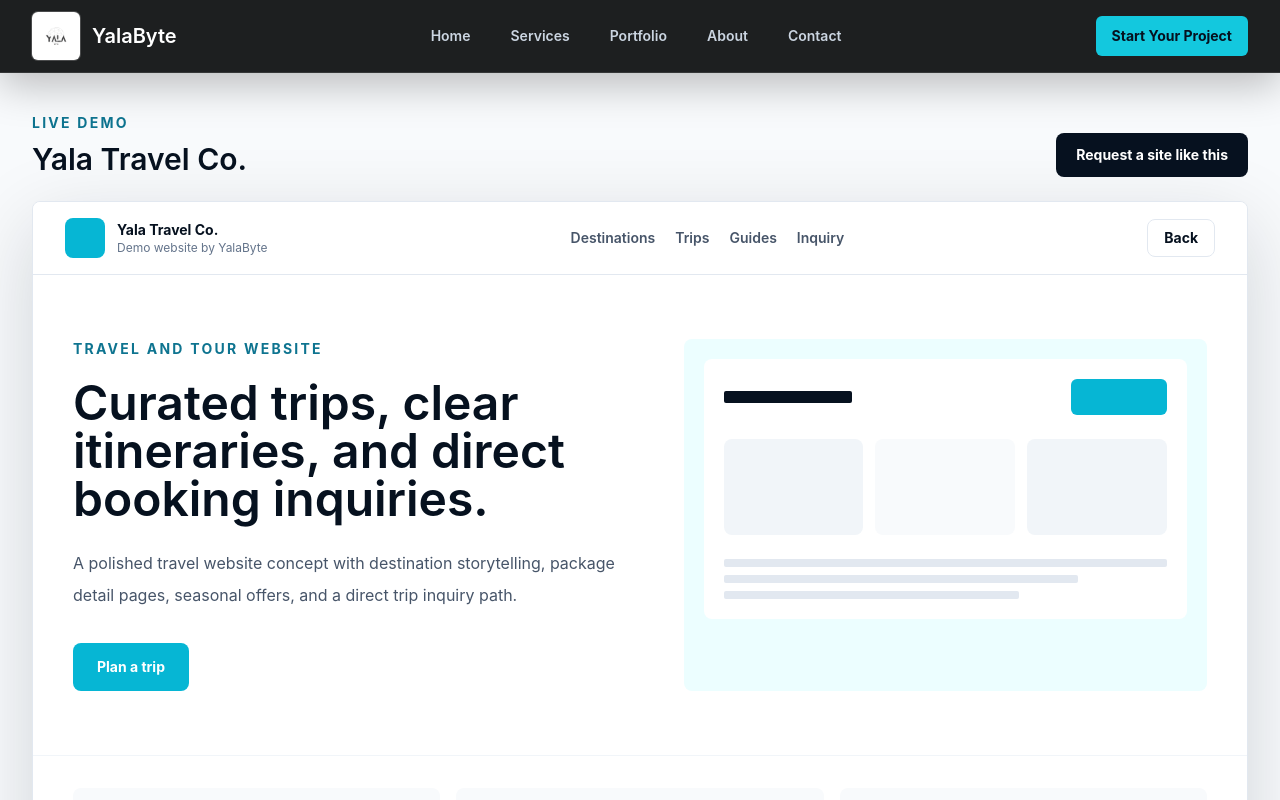
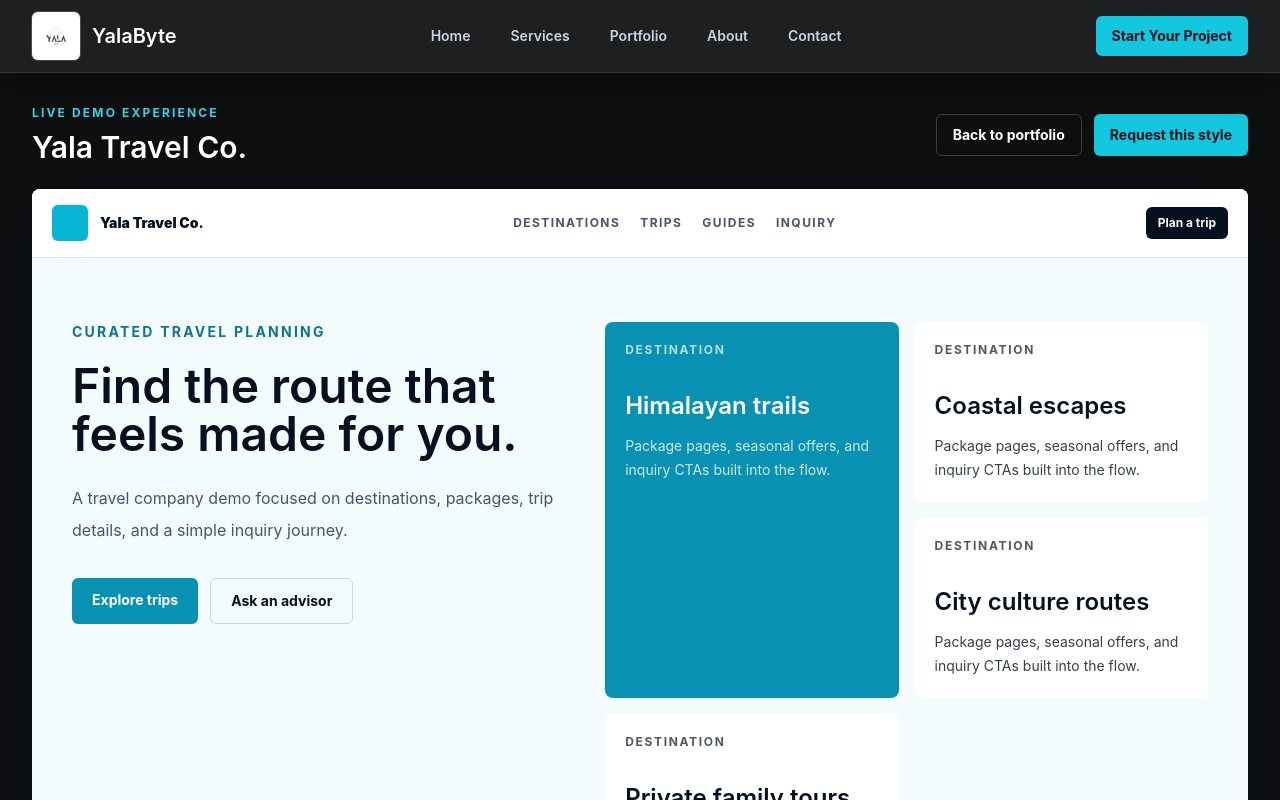
Before and after one commit to SalinBajra/yalabytee, a React (Vite) app in the folder frontend/: page /portfolio in a window 1280 px wide. Both pictures are taken after a click on the button "Yala Travel Co.". Shown: the top 800 px of the page. Built offline with nearby package versions, Linux system fonts and the light colour scheme.

Commit message:
portfolio

```diff
--- a/frontend/src/pages/PortfolioDemoPage.jsx
+++ b/frontend/src/pages/PortfolioDemoPage.jsx
@@ -1,117 +1,158 @@
 import { portfolioDemos } from '../data/portfolioDemos.js';
 import { navigateTo } from '../utils/routes.js';
 
-function DemoHeader({ demo }) {
+function DemoShell({ demo, children }) {
   return (
-    <div className="border-b border-slate-200 bg-white">
-      <div className="mx-auto flex max-w-7xl items-center justify-between gap-4 px-5 py-4 sm:px-6 lg:px-8">
-        <div className="flex items-center gap-3">
-          <span className={`h-10 w-10 rounded-lg ${demo.accent}`} />
+    <section className="min-h-screen bg-[#0d0f11] px-5 py-8 text-white sm:px-6 lg:px-8">
+      <div className="mx-auto max-w-7xl">
+        <div className="mb-6 flex flex-col gap-4 sm:flex-row sm:items-center sm:justify-between">
           <div>
-            <p className="text-sm font-bold text-navy-950">{demo.title}</p>
-            <p className="text-xs text-slate-500">Demo website by YalaByte</p>
+            <p className="text-xs font-bold uppercase tracking-[0.18em] text-cyanbrand-400">Live demo experience</p>
+            <h1 className="mt-2 text-3xl font-semibold">{demo.title}</h1>
+          </div>
+          <div className="flex flex-wrap gap-3">
+            <button onClick={() => navigateTo('/portfolio')} className="rounded-md border border-white/20 px-4 py-2.5 text-sm font-bold text-white transition hover:border-cyanbrand-400">
+              Back to portfolio
+            </button>
+            <button onClick={() => navigateTo('/contact')} className="rounded-md bg-cyanbrand-500 px-4 py-2.5 text-sm font-bold text-navy-950 transition hover:bg-cyanbrand-400">
+              Request this style
+            </button>
           </div>
         </div>
-        <div className="hidden items-center gap-5 md:flex">
-          {demo.nav.map((item) => (
-            <span key={item} className="text-sm font-semibold text-slate-600">{item}</span>
-          ))}
-        </div>
-        <button onClick={() => navigateTo('/portfolio')} className="rounded-lg border border-slate-200 px-4 py-2 text-sm font-bold text-navy-950 transition hover:border-cyanbrand-500">
-          Back
-        </button>
+        {children}
       </div>
+    </section>
+  );
+}
+
+function DemoNav({ demo, dark = false }) {
+  return (
+    <div className={`flex items-center justify-between border-b px-5 py-4 ${dark ? 'border-white/10 bg-[#101214] text-white' : 'border-slate-200 bg-white text-navy-950'}`}>
+      <div className="flex items-center gap-3">
+        <span className={`h-9 w-9 rounded-md ${demo.accent}`} />
+        <span className="text-sm font-black">{demo.title}</span>
+      </div>
+      <div className="hidden gap-5 md:flex">
+        {demo.nav.map((item) => (
+          <span key={item} className={`text-xs font-bold uppercase tracking-[0.12em] ${dark ? 'text-slate-300' : 'text-slate-600'}`}>{item}</span>
+        ))}
+      </div>
+      <span className={`rounded-md px-3 py-2 text-xs font-bold ${dark ? 'bg-white text-navy-950' : 'bg-navy-950 text-white'}`}>{demo.cta}</span>
     </div>
   );
 }
 
-function DemoWebsite({ demo }) {
+function TravelDemo({ demo }) {
   return (
-    <div className="overflow-hidden rounded-lg border border-slate-200 bg-white shadow-soft">
-      <DemoHeader demo={demo} />
-      <section className="grid gap-8 px-5 py-12 sm:px-8 lg:grid-cols-[1.05fr_0.95fr] lg:px-10 lg:py-16">
-        <div>
-          <p className={`text-sm font-bold uppercase tracking-[0.16em] ${demo.textAccent}`}>{demo.category}</p>
-          <h1 className="mt-5 max-w-3xl text-4xl font-semibold leading-tight tracking-normal text-navy-950 sm:text-5xl">{demo.tagline}</h1>
-          <p className="mt-6 max-w-2xl text-base leading-8 text-slate-600">{demo.summary}</p>
-          <button className={`mt-8 rounded-lg ${demo.accent} px-6 py-3.5 text-sm font-bold text-white`}>
-            {demo.cta}
-          </button>
+    <DemoShell demo={demo}>
+      <div className="overflow-hidden rounded-lg bg-[#f4fbfc] text-navy-950 shadow-soft">
+        <DemoNav demo={demo} />
+        <div className="grid gap-10 px-6 py-12 lg:grid-cols-[0.9fr_1.1fr] lg:px-10 lg:py-16">
+          <div>
+            <p className="text-sm font-bold uppercase tracking-[0.16em] text-cyan-700">Curated travel planning</p>
+            <h2 className="mt-5 text-5xl font-semibold leading-none tracking-normal">Find the route that feels made for you.</h2>
+            <p className="mt-6 text-base leading-8 text-slate-600">
+              A travel company demo focused on destinations, packages, trip details, and a simple inquiry journey.
+            </p>
+            <div className="mt-8 flex gap-3">
+              <span className="rounded-md bg-cyan-600 px-5 py-3 text-sm font-bold text-white">Explore trips</span>
+              <span className="rounded-md border border-slate-300 px-5 py-3 text-sm font-bold">Ask an advisor</span>
+            </div>
+          </div>
+          <div className="grid gap-4 sm:grid-cols-2">
+            {['Himalayan trails', 'Coastal escapes', 'City culture routes', 'Private family tours'].map((item, index) => (
+              <div key={item} className={`rounded-lg p-5 ${index === 0 ? 'bg-cyan-600 text-white sm:row-span-2' : 'bg-white'}`}>
+                <p className="text-xs font-bold uppercase tracking-[0.14em] opacity-70">Destination</p>
+                <h3 className="mt-8 text-2xl font-semibold">{item}</h3>
+                <p className="mt-3 text-sm leading-6 opacity-80">Package pages, seasonal offers, and inquiry CTAs built into the flow.</p>
+              </div>
+            ))}
+          </div>
         </div>
-        <div className={`${demo.tint} rounded-lg p-5`}>
-          <div className="rounded-lg bg-white p-5">
-            <div className="flex items-center justify-between">
-              <span className="h-3 w-32 rounded-sm bg-navy-950" />
-              <span className={`h-9 w-24 rounded-md ${demo.accent}`} />
-            </div>
-            <div className="mt-6 grid grid-cols-3 gap-3">
-              <span className="h-24 rounded-lg bg-slate-100" />
-              <span className="h-24 rounded-lg bg-slate-50" />
-              <span className="h-24 rounded-lg bg-slate-100" />
-            </div>
-            <div className="mt-6 grid gap-2">
-              <span className="h-2 rounded-sm bg-slate-200" />
-              <span className="h-2 w-4/5 rounded-sm bg-slate-200" />
-              <span className="h-2 w-2/3 rounded-sm bg-slate-200" />
+        <div className="grid gap-4 border-t border-cyan-100 px-6 py-8 md:grid-cols-3 lg:px-10">
+          {demo.heroStats.map((stat) => (
+            <div key={stat} className="rounded-lg bg-white p-5 text-sm font-bold shadow-sm">{stat}</div>
+          ))}
+        </div>
+      </div>
+    </DemoShell>
+  );
+}
+
+function StudioDemo({ demo }) {
+  return (
+    <DemoShell demo={demo}>
+      <div className="overflow-hidden rounded-lg bg-[#161719] text-white shadow-soft">
+        <DemoNav demo={demo} dark />
+        <div className="grid gap-10 px-6 py-12 lg:grid-cols-[1.1fr_0.9fr] lg:px-10 lg:py-16">
+          <div>
+            <p className="text-sm font-bold uppercase tracking-[0.16em] text-cyanbrand-400">Independent creative studio</p>
+            <h2 className="mt-5 max-w-4xl text-6xl font-semibold leading-none tracking-normal">Selected work with a point of view.</h2>
+          </div>
+          <div className="flex flex-col justify-end">
+            <p className="text-base leading-8 text-slate-300">
+              A portfolio demo for creators, consultants, and studios that need case studies, positioning, proof, and a clean contact path.
+            </p>
+            <div className="mt-8 grid grid-cols-3 gap-3">
+              {['Identity', 'Web', 'Launch'].map((item) => (
+                <span key={item} className="rounded-md bg-white/10 px-3 py-3 text-center text-sm font-bold">{item}</span>
+              ))}
             </div>
           </div>
         </div>
-      </section>
-      <section className="border-t border-slate-100 px-5 py-8 sm:px-8 lg:px-10">
-        <div className="grid gap-4 md:grid-cols-3">
-          {demo.heroStats.map((stat) => (
-            <div key={stat} className="rounded-lg bg-slate-50 p-5">
-              <p className="text-sm font-bold text-navy-950">{stat}</p>
+        <div className="grid gap-4 px-6 pb-10 md:grid-cols-3 lg:px-10">
+          {['Brand system refresh', 'Product launch site', 'Editorial portfolio'].map((item, index) => (
+            <div key={item} className={`rounded-lg border border-white/10 p-5 ${index === 1 ? 'bg-cyanbrand-500 text-navy-950' : 'bg-white/[0.04]'}`}>
+              <p className="text-xs font-bold uppercase tracking-[0.14em] opacity-70">Case study</p>
+              <h3 className="mt-20 text-2xl font-semibold">{item}</h3>
             </div>
           ))}
         </div>
-      </section>
-      <section className="grid gap-5 border-t border-slate-100 px-5 py-10 sm:px-8 md:grid-cols-2 lg:px-10">
-        {demo.sections.map((section) => (
-          <div key={section.title} className="rounded-lg border border-slate-200 p-6">
-            <h2 className="text-xl font-semibold text-navy-950">{section.title}</h2>
+      </div>
+    </DemoShell>
+  );
+}
+
+function CourierDemo({ demo }) {
+  return (
+    <DemoShell demo={demo}>
+      <div className="overflow-hidden rounded-lg bg-white text-navy-950 shadow-soft">
+        <DemoNav demo={demo} />
+        <div className="grid gap-8 px-6 py-12 lg:grid-cols-[0.9fr_1.1fr] lg:px-10 lg:py-16">
+          <div>
+            <p className="text-sm font-bold uppercase tracking-[0.16em] text-blue-700">Courier and logistics</p>
+            <h2 className="mt-5 text-5xl font-semibold leading-none tracking-normal">Fast delivery pages built around quote requests.</h2>
+            <p className="mt-6 text-base leading-8 text-slate-600">
+              A logistics demo with service coverage, quick quote actions, support content, and delivery-focused service pages.
+            </p>
+          </div>
+          <div className="rounded-lg bg-navy-950 p-5 text-white">
+            <p className="text-sm font-bold text-cyanbrand-400">Get a delivery quote</p>
             <div className="mt-5 grid gap-3">
-              {section.items.map((item) => (
-                <div key={item} className="flex items-center gap-3 rounded-md bg-slate-50 p-3 text-sm font-semibold text-slate-700">
-                  <span className={`h-2 w-2 rounded-sm ${demo.accent}`} />
-                  {item}
-                </div>
+              {['Pickup location', 'Delivery location', 'Package type'].map((item) => (
+                <div key={item} className="rounded-md bg-white/10 px-4 py-4 text-sm text-slate-300">{item}</div>
               ))}
+              <div className="rounded-md bg-blue-600 px-4 py-4 text-center text-sm font-bold">Calculate route</div>
             </div>
           </div>
-        ))}
-      </section>
-      <section className="border-t border-slate-100 bg-navy-950 px-5 py-10 text-white sm:px-8 lg:px-10">
-        <p className="text-sm font-bold text-cyanbrand-400">Built-in conversion path</p>
-        <div className="mt-5 grid gap-3 md:grid-cols-4">
-          {demo.deliverables.map((item) => (
-            <div key={item} className="rounded-lg bg-white/10 p-4 text-sm font-semibold">
-              {item}
+        </div>
+        <div className="grid gap-4 border-t border-slate-100 px-6 py-8 md:grid-cols-3 lg:px-10">
+          {['Same-day courier', 'Business parcels', 'Cargo coordination'].map((item) => (
+            <div key={item} className="rounded-lg bg-blue-50 p-5">
+              <p className="text-sm font-bold text-blue-900">{item}</p>
+              <p className="mt-3 text-sm leading-6 text-slate-600">Clear service pages and customer support paths.</p>
             </div>
           ))}
         </div>
-      </section>
-    </div>
+      </div>
+    </DemoShell>
   );
 }
 
 export default function PortfolioDemoPage({ slug }) {
   const demo = portfolioDemos.find((item) => item.slug === slug) || portfolioDemos[0];
 
-  return (
-    <section className="bg-slate-50 px-5 py-10 sm:px-6 lg:px-8">
-      <div className="mx-auto max-w-7xl">
-        <div className="mb-6 flex flex-col gap-3 sm:flex-row sm:items-end sm:justify-between">
-          <div>
-            <p className="text-sm font-bold uppercase tracking-[0.16em] text-cyan-700">Live Demo</p>
-            <h1 className="mt-2 text-3xl font-semibold text-navy-950">{demo.title}</h1>
-          </div>
-          <button onClick={() => navigateTo('/contact')} className="rounded-lg bg-navy-950 px-5 py-3 text-sm font-bold text-white transition hover:bg-navy-800">
-            Request a site like this
-          </button>
-        </div>
-        <DemoWebsite demo={demo} />
-      </div>
-    </section>
-  );
+  if (demo.slug === 'portfolio') return <StudioDemo demo={demo} />;
+  if (demo.slug === 'courier') return <CourierDemo demo={demo} />;
+  return <TravelDemo demo={demo} />;
 }
```
Also changed, not shown: frontend/src/components/Portfolio.jsx (+4 -4 lines).
